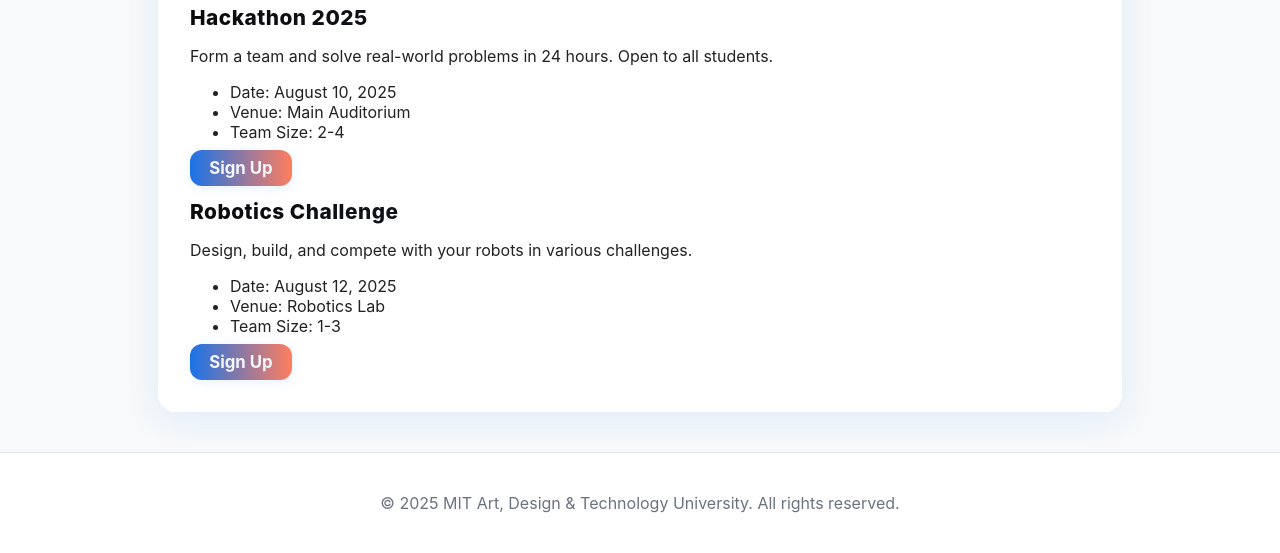
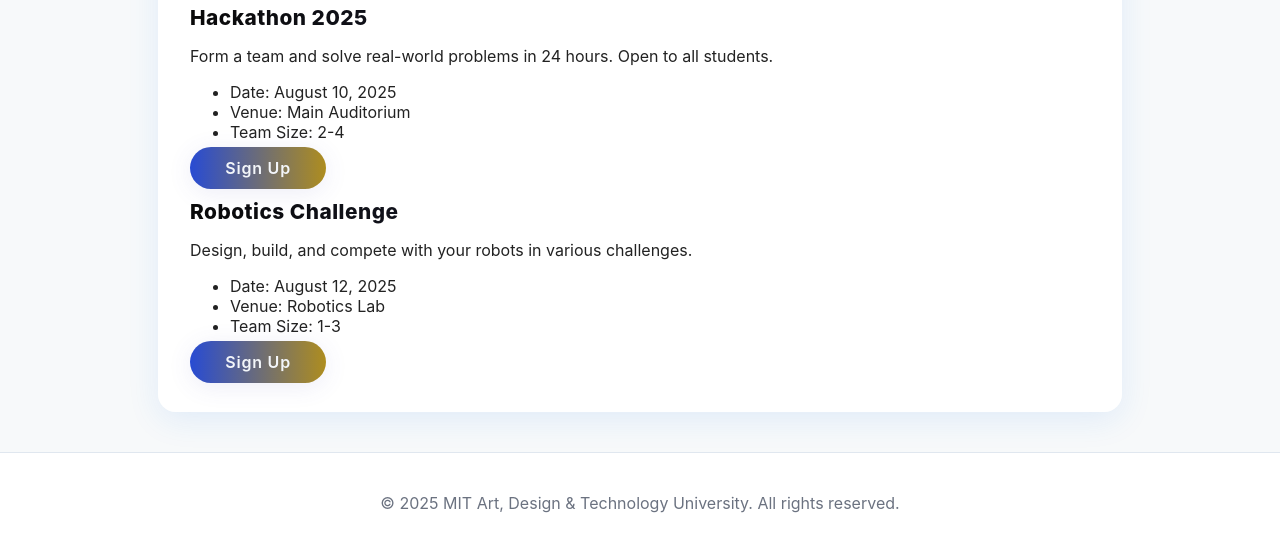
Before and after one commit to VedantCore/persona-fest-demo, a website: page tech.html in a window 1280 px wide. Shown: the part 289-842 px from the top of the page. Drawn offline with Linux system fonts and the light colour scheme.

Commit message:
Added better looking buttons.

```diff
--- a/styles.css
+++ b/styles.css
@@ -507,3 +507,56 @@ body > *:not(.modern-bg) {
     box-shadow: 0 8px 32px 0 rgba(26, 115, 232, 0.13) !important;
     background: #fff !important;
 }
+
+/* Modern Animated Button Styles */
+.button, button {
+  font-family: inherit;
+  font-size: 1rem;
+  padding: 0.7em 2.2em;
+  border: none;
+  border-radius: 2em;
+  background: linear-gradient(90deg, #284bd3 0%, #ae8d1f 100%);
+  color: #fff;
+  font-weight: 600;
+  letter-spacing: 0.05em;
+  box-shadow: 0 4px 24px 0 rgba(80, 80, 180, 0.10);
+  cursor: pointer;
+  position: relative;
+  overflow: hidden;
+  transition: background 0.3s, box-shadow 0.3s, transform 0.15s;
+}
+
+.button::before, button::before {
+  content: "";
+  position: absolute;
+  left: 50%;
+  top: 50%;
+  width: 300%;
+  height: 300%;
+  background: radial-gradient(circle, rgba(255,255,255,0.25) 0%, transparent 70%);
+  transform: translate(-50%, -50%) scale(0);
+  transition: transform 0.4s cubic-bezier(0.23, 1, 0.32, 1);
+  z-index: 0;
+}
+
+.button:hover, button:hover {
+  background: linear-gradient(90deg, #5b6ff1 0%, #fcca13 100%);
+  box-shadow: 0 8px 32px 0 rgba(80, 80, 180, 0.18);
+  transform: translateY(-2px) scale(1.03);
+}
+
+.button:active, button:active {
+  transform: scale(0.98);
+}
+
+.button:hover::before, button:hover::before {
+  transform: translate(-50%, -50%) scale(1);
+}
+
+.button, button {
+  z-index: 1;
+}
+.button > *, button > * {
+  position: relative;
+  z-index: 2;
+}
```
Also changed, not shown: package.json (added, +15 -0 lines), 1 other file.
